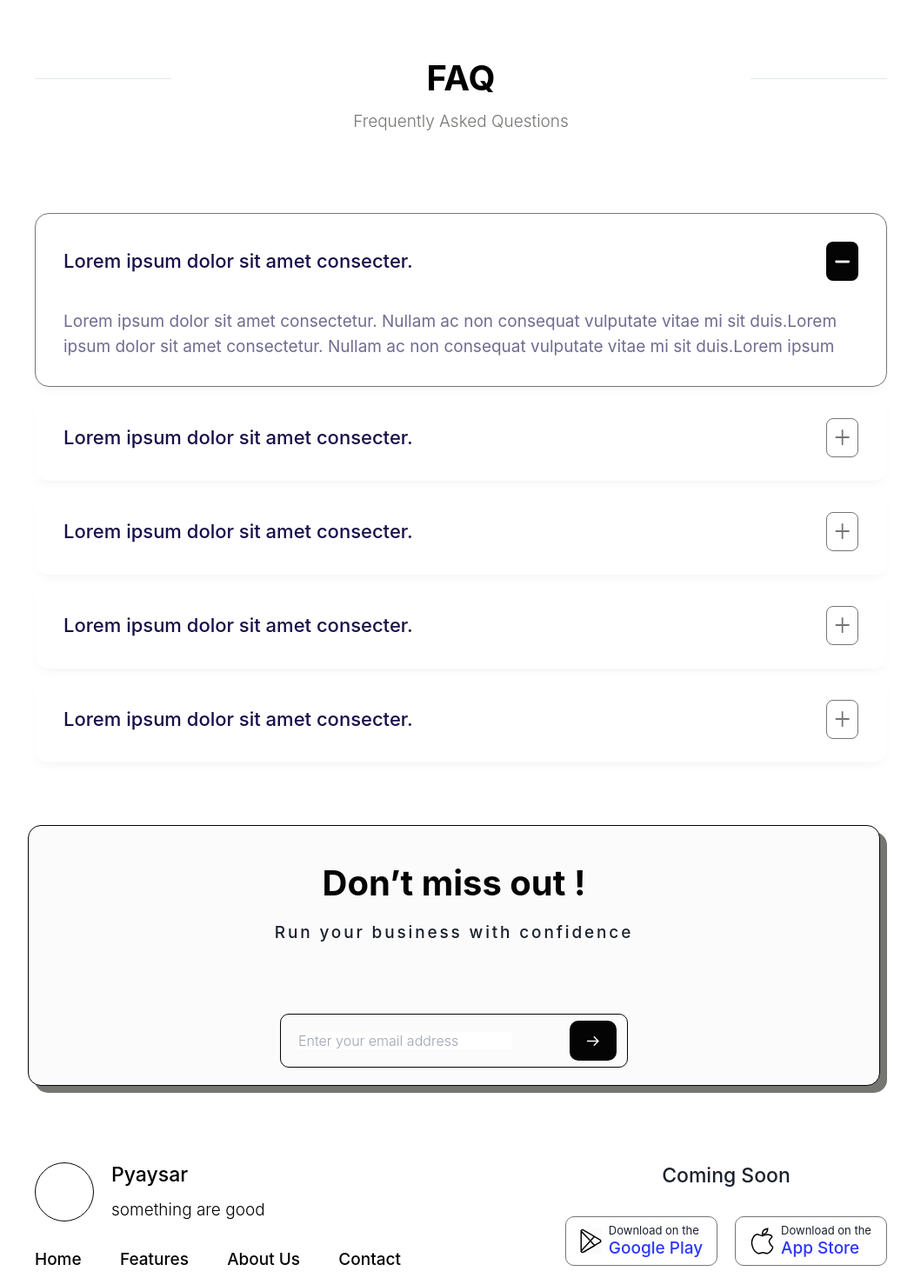
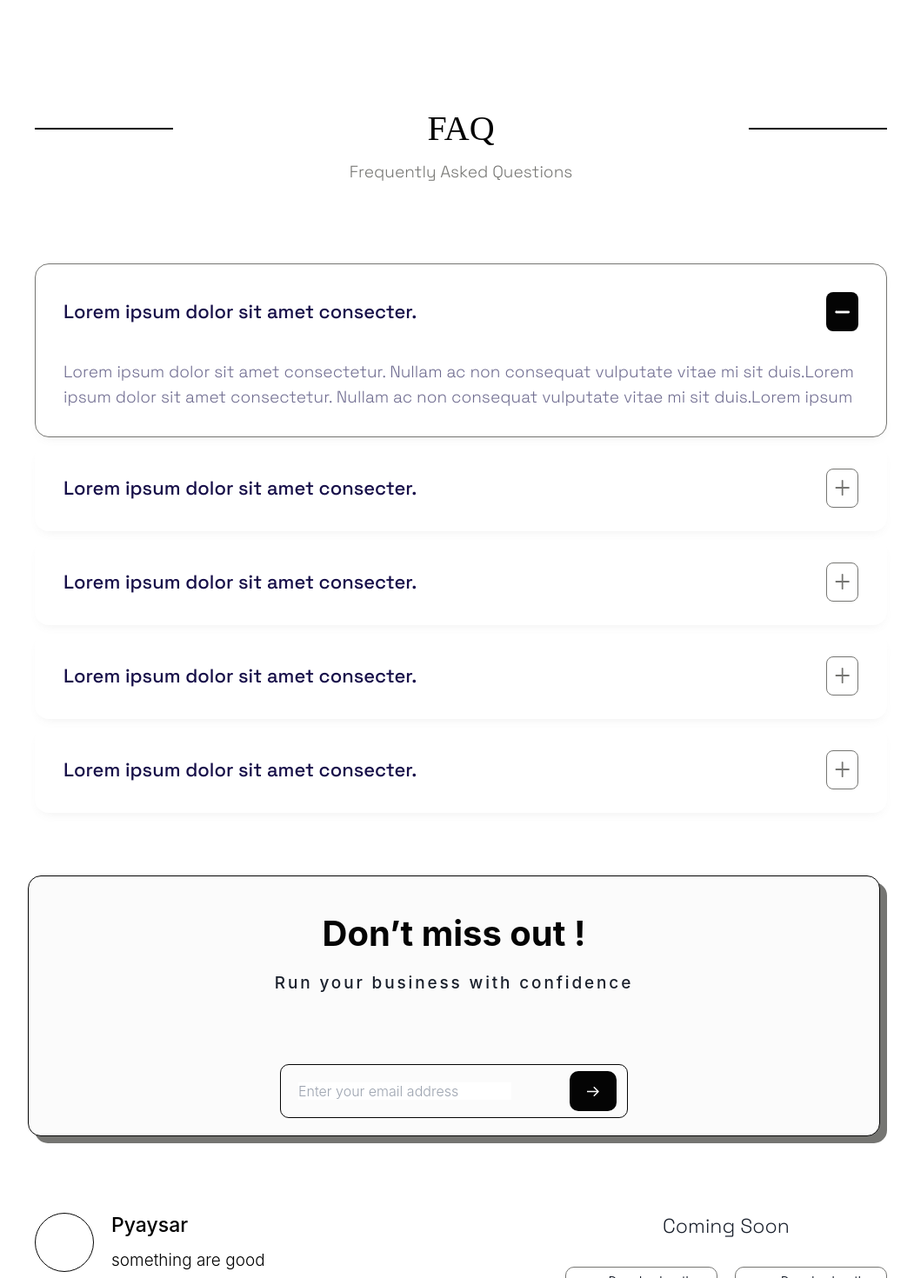
Before and after one commit to NyiHtutLwin05/PyaySar---Landing-Page, a React (Vite) app: page / in a window 1280 px wide. Shown: the part 3060-4530 px from the top of the page at 87% size, without its empty margins (110-1161 px from the left). Built offline with nearby package versions, Linux system fonts and the light colour scheme.

Commit message:
update font

```diff
--- a/src/components/Accordion/index.jsx
+++ b/src/components/Accordion/index.jsx
@@ -15,7 +15,7 @@ const AccordionItem = ({ id, title, content, isOpen, onToggle }) => (
       className='flex items-center justify-between cursor-pointer'
       onClick={() => onToggle(id)}
     >
-      <div className='text-sm sm:text-lg md:text-xl leading-6 sm:leading-7 md:leading-9 text-neutral-800 font-satoshi font-medium'>
+      <div className='text-sm sm:text-lg md:text-xl leading-6 sm:leading-7 md:leading-9 text-neutral-800 font-SGmedium'>
         {title}
       </div>
       <div
@@ -28,7 +28,7 @@ const AccordionItem = ({ id, title, content, isOpen, onToggle }) => (
     </div>
 
     <div
-      className={`text-sm sm:text-base md:text-lg leading-5 sm:leading-6 md:leading-7 text-neutral-600 overflow-hidden font-satoshi ${
+      className={`text-sm sm:text-base md:text-lg leading-5 sm:leading-6 md:leading-7 text-neutral-600 overflow-hidden font-SGregular ${
         isOpen ? 'w-full h-auto mt-5 md:mt-8 me-8' : 'hidden'
       }`}
     >
--- a/src/components/SectionHeader/index.jsx
+++ b/src/components/SectionHeader/index.jsx
@@ -8,17 +8,17 @@ const OverrideClasses = {
 const Index = ({ heading, overrideClasses = OverrideClasses }) => {
   return (
     <div className='flex justify-between items-center'>
-      <hr className='w-[56px] md:w-[157px] text-black' />
+      <hr className='w-[56px] md:w-[157px] border border-black' />
       <h1
         className={
           overrideClasses.override
             ? overrideClasses.override
-            : `text-5xl/2 sm:text-3xl md:text-5xl leading-14/2 sm:leading-10 md:leading-12 font-bold w-[200px] md:w-[333px] text-center text-[#000000] ${overrideClasses.extends}`
+            : `text-5xl/2 sm:text-3xl md:text-5xl leading-14/2 sm:leading-10 md:leading-12 font-SGbold w-[200px] md:w-[333px] text-center text-[#000000] ${overrideClasses.extends}`
         }
       >
         {heading}
       </h1>
-      <hr className='w-[56px] sm-[w-79px] md:w-[157px] text-black' />
+      <hr className='w-[56px] sm-[w-79px] md:w-[157px] border border-black' />
     </div>
   );
 };
--- a/src/index.css
+++ b/src/index.css
@@ -2,7 +2,7 @@
 @tailwind components;
 @tailwind utilities;
 
-// Font-Family setup
+//font family setup
 @font-face {
   font-family: "Space Grotesk Bold";
   src: url("./assets/Fonts/SpaceGrotesk-Bold.ttf");
@@ -24,3 +24,7 @@
   font-family: "Space Grotesk Light";
   src: url("./assets/Fonts/SpaceGrotesk-Light.ttf");
 }
+
+body{
+  font-family: "Space Grotesk Regular";
+}
--- a/src/section/Contact/Contact.jsx
+++ b/src/section/Contact/Contact.jsx
@@ -9,7 +9,7 @@ const App = () => {
 
   // Define CSS classes for styling
   const bodyClasses =
-    'text-lg leading-7 font-medium text-[#000000] w-[390px] text-start';
+    'text-lg leading-7 font-SGregular text-[#000000] w-[390px] text-start';
 
   const formOverrideClasses = {
     extends: 'md:w-[400px]',
@@ -19,7 +19,7 @@ const App = () => {
     <div id='contact' className='mx-[30px]'>
       {/* section header */}
       <SectionHeader heading='Work with Us' />
-      <p className='text-center text-gray text-sm sm:text-base leading-5 sm:leading-12 font-light'>
+      <p className='text-center text-gray text-sm sm:text-base leading-5 sm:leading-12 font-SGlight'>
         Contact Us
       </p>
       {isMobileOrTablet ? (
--- a/src/section/Contact/Contact.tablet.jsx
+++ b/src/section/Contact/Contact.tablet.jsx
@@ -4,7 +4,7 @@ import ContactForm from '../../components/ContactForm';
 const ContactTablet = () => {
   // Define CSS classes for styling
   const bodyClasses =
-    'text-sm sm:text-base leading-5 sm:leading-7 font-medium text-[#000000] w-[270px] sm:w-full text-center sm:text-start';
+    'text-sm sm:text-base leading-5 sm:leading-7 font-SGregular text-[#000000] w-[270px] sm:w-full text-center sm:text-start';
 
   const formOverrideClasses = {
     extends: 'sm:w-[350px]',
@@ -25,7 +25,7 @@ const ContactTablet = () => {
           className={`sm:row-span-1 sm:col-span-1 order-1 sm:order-2 ${bodyClasses}`}
         >
           Feel free to get in touch with us if you have{' '}
-          <span className='text-blue font-medium'>
+          <span className='text-blue font-SGmedium'>
             any questions, suggestions, or inquiries.
           </span>
           <br /> Our dedicated team is here to assist you. You can reach out to
--- a/src/section/FAQ/index.jsx
+++ b/src/section/FAQ/index.jsx
@@ -7,7 +7,7 @@ const FAQ = () => {
     <div className='mx-[30px]'>
       {/* section */}
       <SectionHeader heading='FAQ' />
-      <p className='mx-auto text-center text-gray text-base md:text-lg leading-5 sm:leading-12 font-light w-[150px] sm:w-auto'>
+      <p className='mx-auto text-center text-gray text-base md:text-lg leading-5 sm:leading-12 font-SGlight w-[150px] sm:w-auto'>
         Frequently Asked Questions
       </p>
       <div className='my-20'>
--- a/src/section/Footer/Footer.Tablet.jsx
+++ b/src/section/Footer/Footer.Tablet.jsx
@@ -20,7 +20,7 @@ const FooterTablet = () => {
         </div>
 
         {/* navigation items */}
-        <div className='flex text-[11px] sm:text-base leading-4 sm:leading-5 font-medium text-black w-[180px] sm:w-[370px] justify-between'>
+        <div className='flex text-[11px] sm:text-base leading-4 sm:leading-5 font-SGmedium text-black w-[180px] sm:w-[370px] justify-between'>
           <a href='#'>Home</a>
           <a href='#features'>Features</a>
           <a href='#about'>About Us</a>
--- a/src/section/Footer/Footer.jsx
+++ b/src/section/Footer/Footer.jsx
@@ -7,7 +7,7 @@ const Footer = () => {
   const isMobileOrTablet = useMediaQuery({ maxWidth: 768 });
 
   return (
-    <div>
+    <div className='text-SGregular'>
       {isMobileOrTablet ? (
         <FooterTablet />
       ) : (
@@ -27,7 +27,7 @@ const Footer = () => {
             </div>
 
             {/* navigation items */}
-            <div className='flex text-lg leading-6 font-medium text-black w-[421px] justify-between'>
+            <div className='flex text-lg leading-6 font-SGregular text-black w-[421px] justify-between'>
               <a href='#'>Home</a>
               <a href='#features'>Features</a>
               <a href='#about'>About Us</a>
@@ -38,7 +38,7 @@ const Footer = () => {
           {/* download app section */}
 
           <div>
-            <p className='text-2xl leading-8 font-medium text-center mb-8'>
+            <p className='text-2xl leading-8 font-SGregular text-center mb-8'>
               Coming Soon
             </p>
             <div className='md:flex gap-5'>
@@ -62,7 +62,7 @@ const Footer = () => {
                   Download on the <br />{' '}
                   <a
                     href='#'
-                    className='text-blue text-lg leading-6 font-medium'
+                    className='text-blue text-lg leading-6 font-SGmedium'
                   >
                     App Store
                   </a>
--- a/src/section/News_Letter/index.jsx
+++ b/src/section/News_Letter/index.jsx
@@ -11,7 +11,7 @@ const Newsletter = () => {
   }
 
   return (
-    <div className='mx-[30px]'>
+    <div className='mx-[30px] text-SGregular'>
       {isMobileOrTablet ? (
         <NewsLetterTablet />
       ) : (
```
